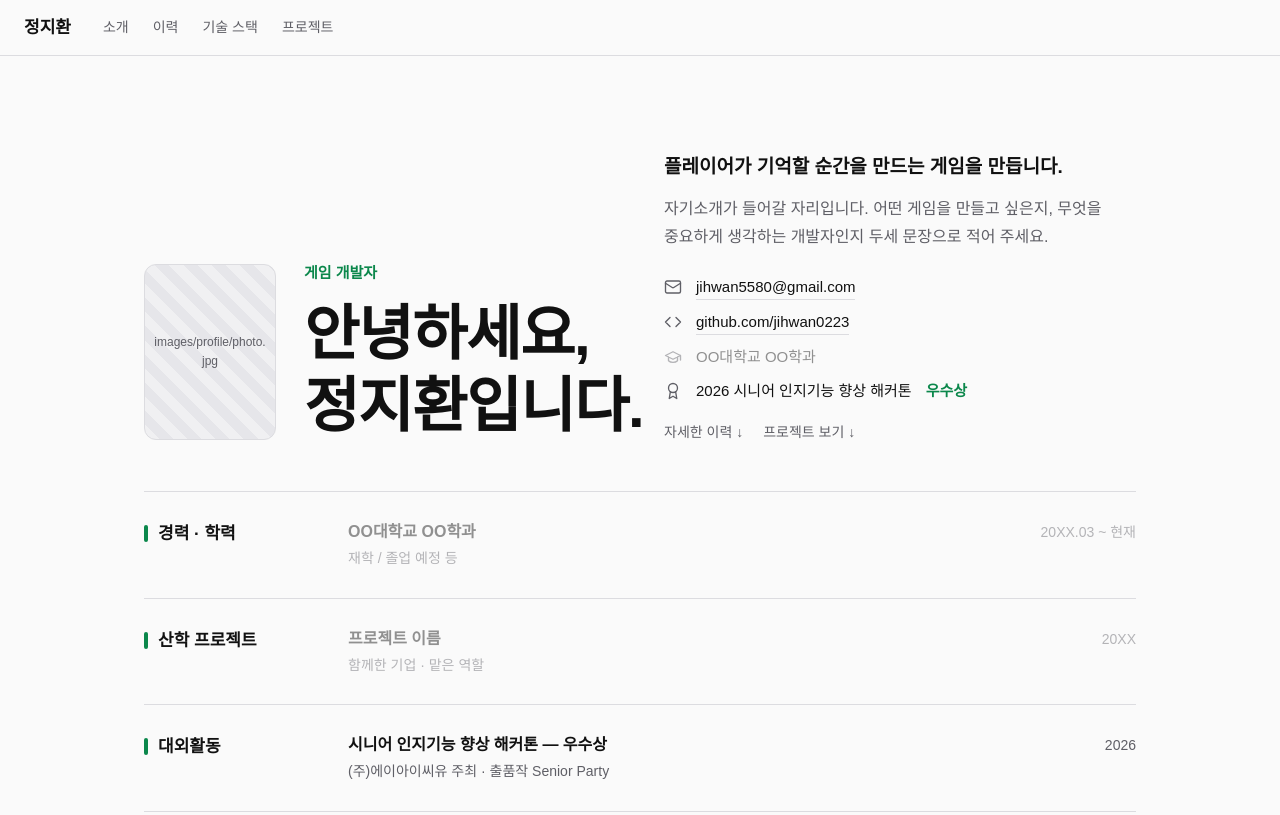
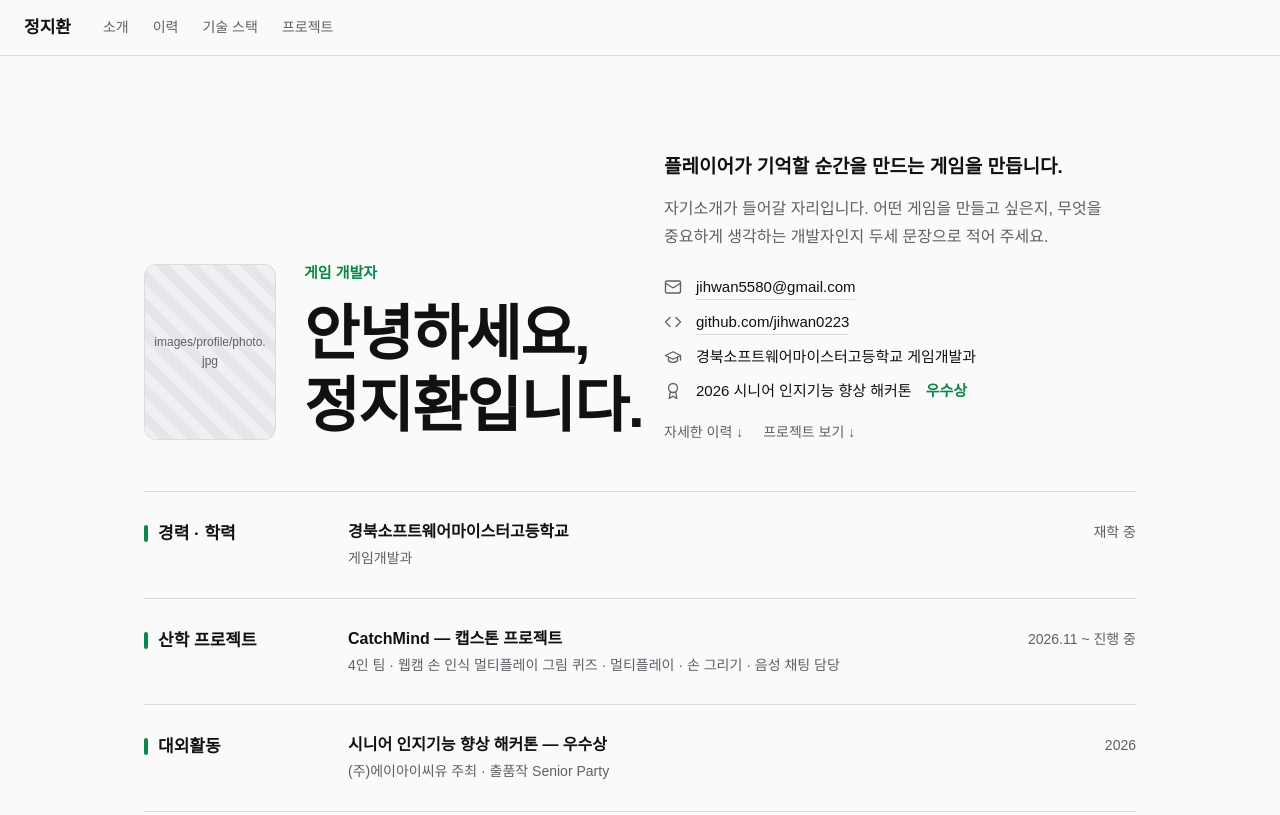
Before and after one commit to jihwan0223/fndfWebsite, a plain HTML site: page index.html in a window 1280 px wide. Shown: the top 815 px of the page. Drawn offline with nearby package versions, Linux system fonts and the light colour scheme; a web font is replaced by a local one.

Commit message:
학교 정보 추가, CatchMind를 산학 캡스톤 프로젝트로 표시
Co-Authored-By: Claude Opus 5.5 <noreply@anthropic.com>

```diff
--- a/index.html
+++ b/index.html
@@ -48,7 +48,7 @@
         <ul class="intro-contact">
           <li><svg viewBox="0 0 24 24" aria-label="이메일"><rect width="20" height="16" x="2" y="4" rx="2"/><path d="m22 7-8.97 5.7a1.94 1.94 0 0 1-2.06 0L2 7"/></svg><a href="mailto:jihwan5580@gmail.com">jihwan5580@gmail.com</a></li>
           <li><svg viewBox="0 0 24 24" aria-label="깃허브"><path d="m16 18 6-6-6-6M8 6l-6 6 6 6"/></svg><a href="https://github.com/jihwan0223" target="_blank" rel="noopener">github.com/jihwan0223</a></li>
-          <li class="history-todo"><svg viewBox="0 0 24 24" aria-label="학교"><path d="M22 10 12 5 2 10l10 5zM22 10v6M6 12v5c3 3 9 3 12 0v-5"/></svg>OO대학교 OO학과</li>
+          <li><svg viewBox="0 0 24 24" aria-label="학교"><path d="M22 10 12 5 2 10l10 5zM22 10v6M6 12v5c3 3 9 3 12 0v-5"/></svg>경북소프트웨어마이스터고등학교 게임개발과</li>
           <li><svg viewBox="0 0 24 24" aria-label="수상"><circle cx="12" cy="8" r="6"/><path d="M15.48 12.89 17 22l-5-3-5 3 1.52-9.11"/></svg>2026 시니어 인지기능 향상 해커톤 <b class="accent">우수상</b></li>
         </ul>
         <p class="intro-links"><a href="#history">자세한 이력 ↓</a><a href="#projects">프로젝트 보기 ↓</a></p>
--- a/projects.js
+++ b/projects.js
@@ -140,6 +140,7 @@ const PROJECTS = [
     intent: '마우스 대신 손가락으로 허공에 그림을 그리며 친구들과 함께 노는 그림 퀴즈.',
     tags: ['Unity', 'C#', 'Photon Fusion', 'Photon Voice', 'MediaPipe 손 인식', 'Plastic SCM'],
     meta: {
+      구분: '산학 캡스톤 프로젝트',
       기간: '2026.11 ~ 진행 중',
       인원: '4명',
       역할: '캐치마인드 전체 — 멀티플레이 (로비 · 방 · 게임 진행), 손 그리기, 음성 채팅, 웹캠 선택 (팀 내 최다 커밋)',
@@ -374,10 +375,10 @@ const PROFILE = {
   // 이력: [제목, 항목들]. todo: true 인 항목은 흐리게 보이는 자리표시 — 실제 내용으로 바꾸고 todo를 지우면 됨
   history: [
     ['경력 · 학력', [
-      { date: '20XX.03 ~ 현재', name: 'OO대학교 OO학과', desc: '재학 / 졸업 예정 등', todo: true },
+      { date: '재학 중', name: '경북소프트웨어마이스터고등학교', desc: '게임개발과' },
     ]],
     ['산학 프로젝트', [
-      { date: '20XX', name: '프로젝트 이름', desc: '함께한 기업 · 맡은 역할', todo: true },
+      { date: '2026.11 ~ 진행 중', name: 'CatchMind — 캡스톤 프로젝트', desc: '4인 팀 · 웹캠 손 인식 멀티플레이 그림 퀴즈 · 멀티플레이 · 손 그리기 · 음성 채팅 담당' },
     ]],
     ['대외활동', [
       { date: '2026', name: '시니어 인지기능 향상 해커톤 — 우수상', desc: '(주)에이아이씨유 주최 · 출품작 Senior Party' },
```
